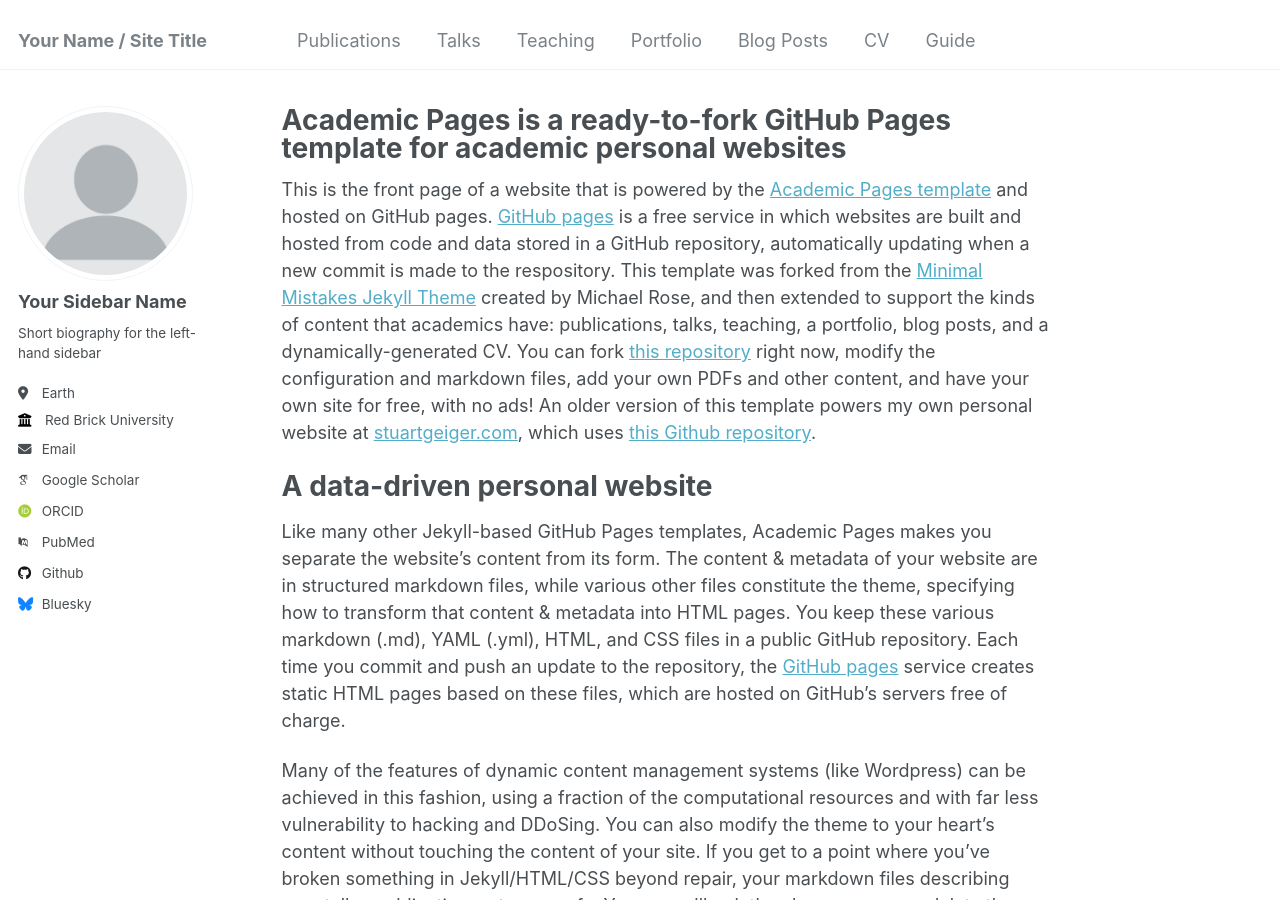
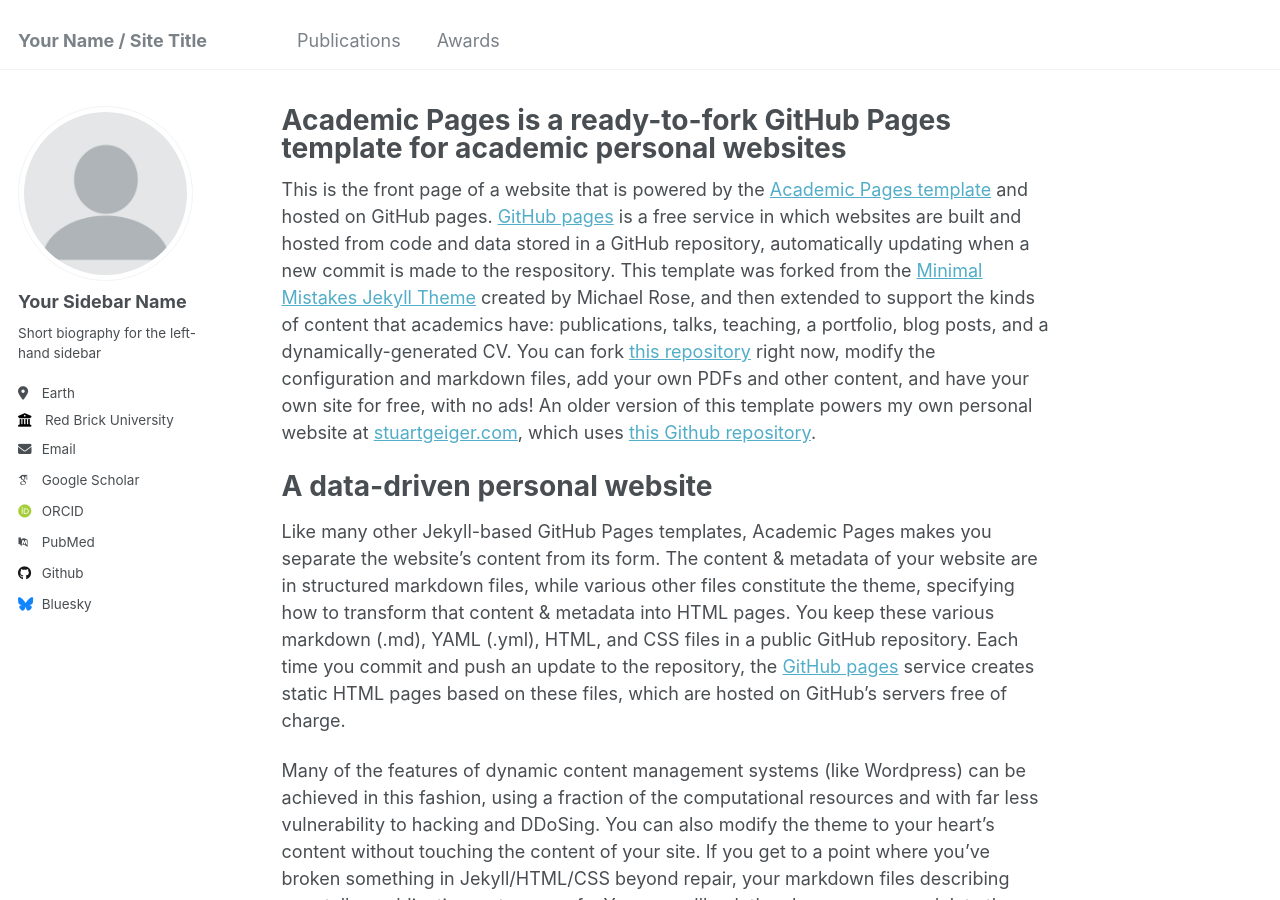
Before and after one commit to HolmesShuan/HolmesShuan.github.io, a Jekyll site: the page built from _pages/about.md, in a window 1280 px wide and 900 px high. Built offline with Jekyll 4.4.1, drawn with Linux system fonts in a browser that asks for light colours; some web fonts are replaced.

Commit message:
Update navigation.yml

```diff
--- a/_data/navigation.yml
+++ b/_data/navigation.yml
@@ -8,20 +8,5 @@ main:
   - title: "Publications"
     url: /publications/
 
-  - title: "Talks"
-    url: /talks/
-
-  - title: "Teaching"
-    url: /teaching/
-
-  - title: "Portfolio"
-    url: /portfolio/
-
-  - title: "Blog Posts"
-    url: /year-archive/
-
-  - title: "CV"
-    url: /cv/
-
-  - title: "Guide"
-    url: /markdown/
+  - title: "Awards"
+    url: /awards/
```
